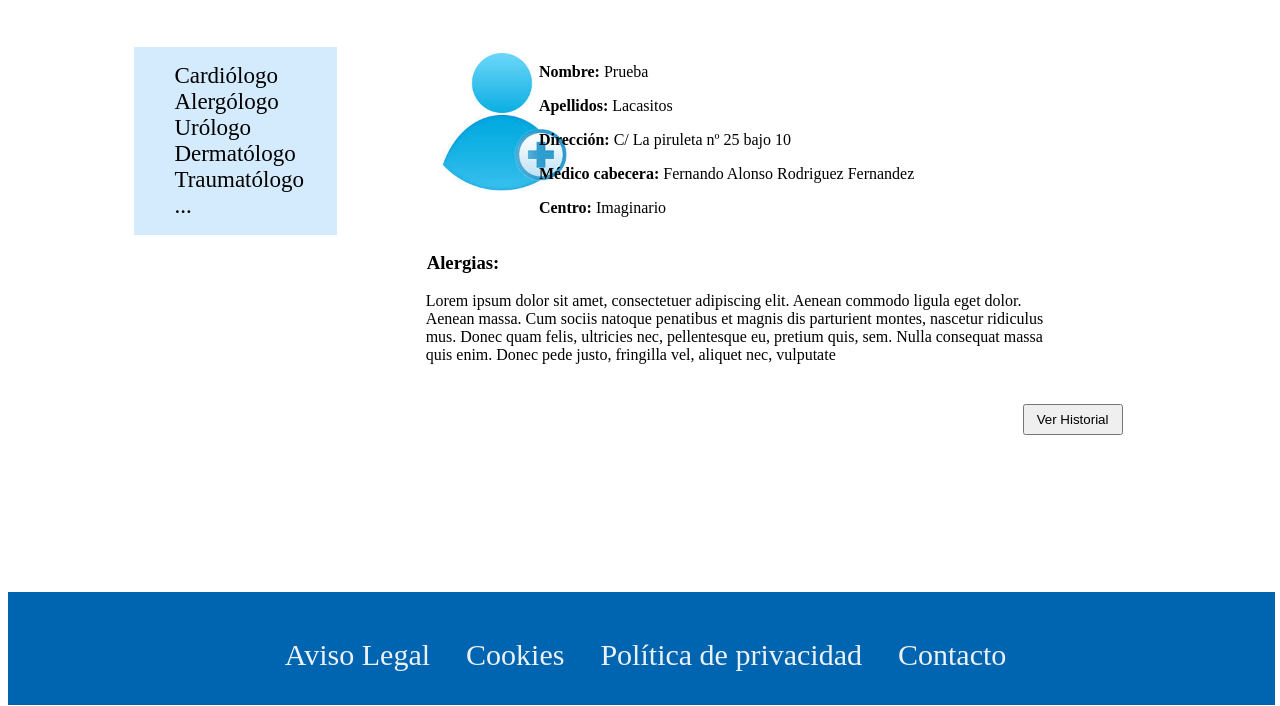
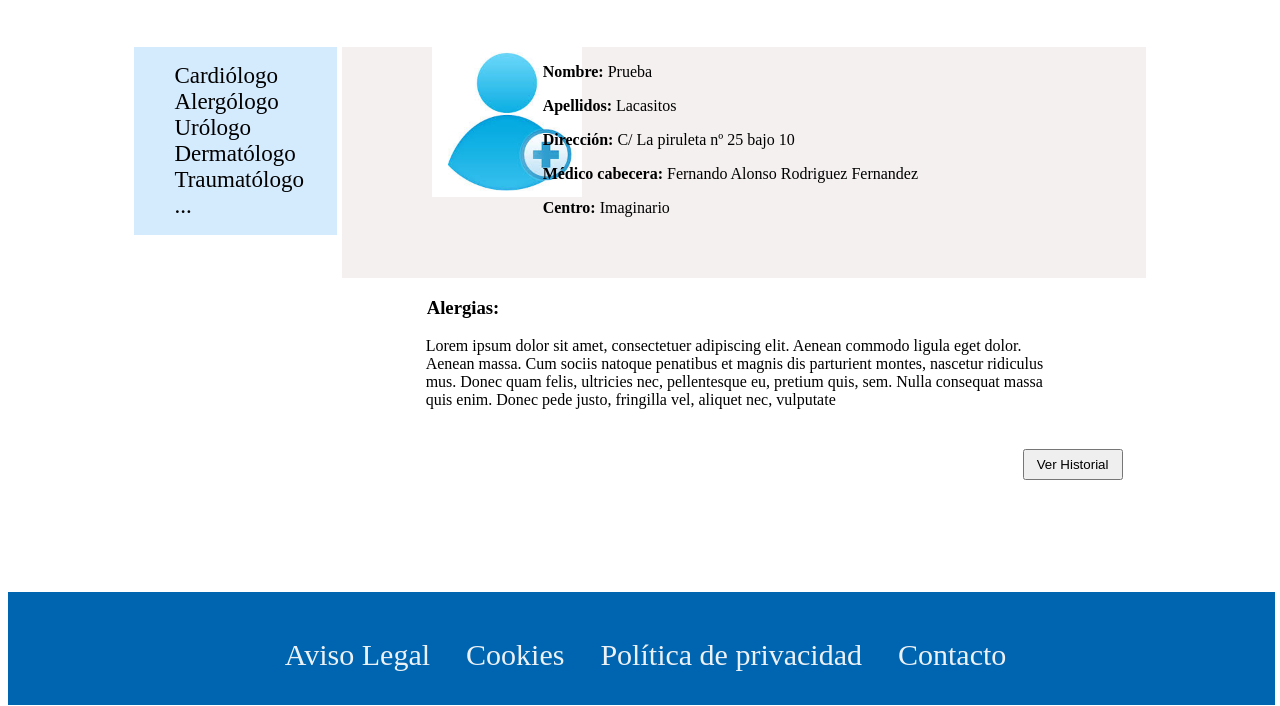
Before and after one commit to IreneQuint/MDA---Historial-M-dico, a website: page public_html/index.html in a window 1280 px wide. Shown: the part 94-800 px from the top of the page. Drawn offline with Linux system fonts and the light colour scheme.

Commit message:
Version 1.2 de la vista del home paciente

```diff
--- a/public_html/index.html
+++ b/public_html/index.html
@@ -25,6 +25,7 @@
                 </ul>
             </div>
             <div class="contenido">
+                <div class="color-fondo">
                 <div class="user"><img alt="" src="user.jpg"></div>
                 <div class="datos">
                     <p><b>Nombre: </b> Prueba</p>
@@ -34,6 +35,7 @@
                     <p><b>Centro: </b> Imaginario</p>
 
             </div>
+                </div>
         <div class="clearfix"></div>
         <h3 class="alergias">Alergias: </h3>
         <p class="texto-alergias">Lorem ipsum dolor sit amet, consectetuer adipiscing elit. Aenean commodo ligula eget dolor. Aenean massa. Cum sociis natoque penatibus et magnis dis parturient montes, nascetur ridiculus mus. Donec quam felis, ultricies nec, pellentesque eu, pretium quis, sem. Nulla consequat massa quis enim. Donec pede justo, fringilla vel, aliquet nec, vulputate </p>
--- a/public_html/style.css
+++ b/public_html/style.css
@@ -9,6 +9,12 @@ button{
     margin: 24px 23px 0px;
     width: 100px;
     height: 31px;
+}
+
+.color-fondo{
+    background-color: #f3f0ef;
+    height: 231px;
+    margin-left: 5px;
 }
 
 .header{
```
